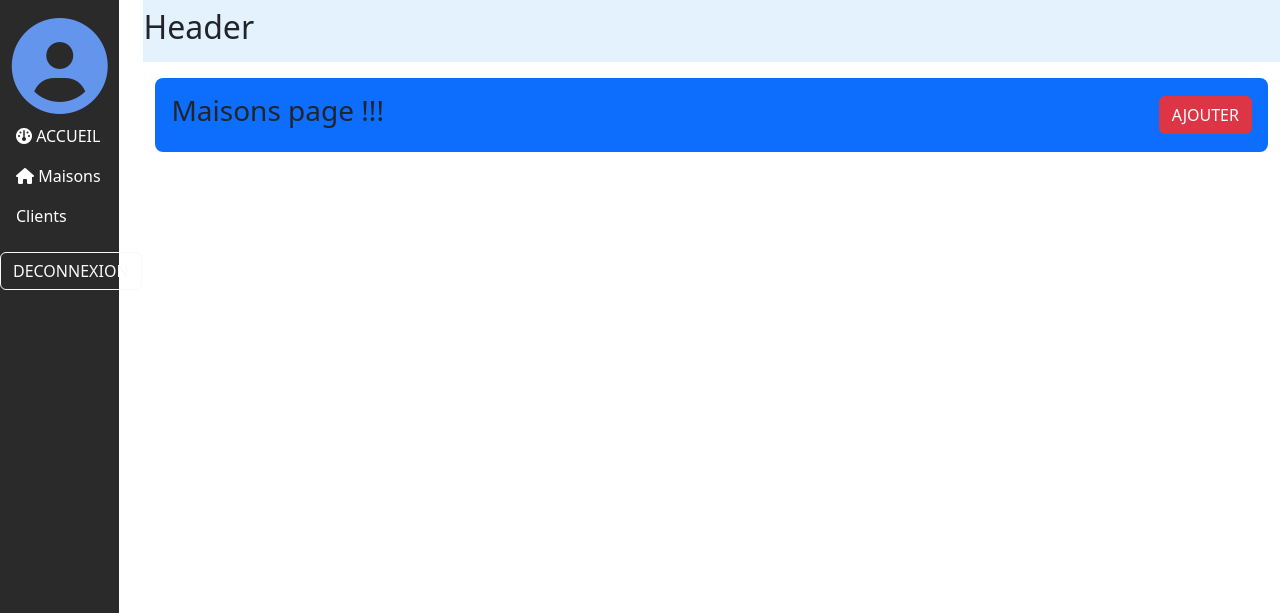
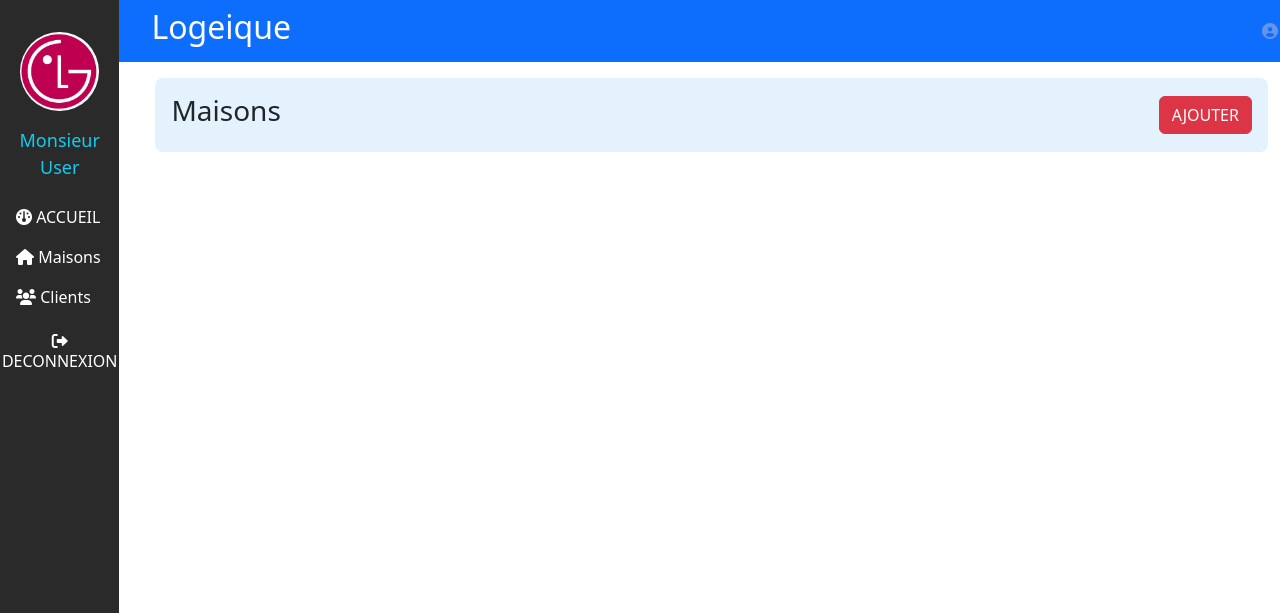
Before and after one commit to inovci/logeique-lite, a Django app: page /auths/maisons/ in a window 1280 px wide. Shown: the top 613 px of the page. Run offline with Django 4.2, Linux system fonts and the light colour scheme; the visitor is signed in with stand-in values (Sample User, id 1); data that the repository does not hold is empty; some libraries are stand-ins or nearby versions.

Commit message:
First commit of this day.

```diff
--- a/my_auths/models.py
+++ b/my_auths/models.py
@@ -42,6 +42,7 @@ class Maison(models.Model):
     nombre_piece = models.IntegerField(null=True)
     en_location = models.BooleanField(default=False, null=True, blank=True)
     en_vente = models.BooleanField(default=False, null=True, blank=True)
+    photo = models.ImageField(null=True, blank=True, upload_to="img/maisons/")
     photos = models.ImageField(null=True, blank=True, upload_to="img/maisons/")
     quan_dispo = models.IntegerField(null=True, blank=True, default=1)
     ajoute_le = models.DateField(auto_now_add=True)
--- a/my_auths/templates/space/landlord/clients.html
+++ b/my_auths/templates/space/landlord/clients.html
@@ -13,6 +13,7 @@
   class="nav-link active"
   href="{% url 'my_auths:landlordClients' %}"
 >
+  <i class="fa-solid fa-users"></i>
   Clients
 </a>
 {% endblock %} {% block content %}
--- a/my_auths/templates/space/landlord/maisons.html
+++ b/my_auths/templates/space/landlord/maisons.html
@@ -20,10 +20,10 @@
 <div style="position: relative;">
   <div class="container-fluid" style="position: absolute; margin-top: 1em;">
     <nav
-      class="navbar navbar-dark bg-primary"
-      style="border-radius: 0.5em; padding: 1em;"
+      class="navbar"
+      style="border-radius: 0.5em; padding: 1em; background-color: #e3f2fd;"
     >
-      <h3>Maisons page !!!</h3>
+      <h3>Maisons</h3>
 
       <div>
         <button
@@ -240,6 +240,7 @@
                       Autres images
                     </label>
                     <input
+                      name="photos"
                       type="file"
                       class="form-control"
                       id="inputGroupFile02"
@@ -276,9 +277,9 @@
           <img
             class="bd-placeholder-img card-img-top"
             width="100%"
-            height="auto"
-            src="{{maison.photos.url}}"
-            alt="Photo of a Shiba Inu"
+            height="200px"
+            src="{{maison.photo.url}}"
+            alt="Photo de la maison de {{request.user.username}}"
           />
 
           <div class="card-body">
@@ -286,13 +287,14 @@
               Quantité: {{maison.quan_dispo}} | Ville : {{maison.ville}}
             </p>
             <div class="d-flex justify-content-between align-items-center">
-              <div class="btn-group">
+              <div class="">
                 <button
                   type="button"
                   class="btn btn-sm btn-outline-primary"
                   data-bs-toggle="modal"
                   data-bs-target="#editMaisonModal"
                 >
+                  <i class="fa-solid fa-pen"></i>
                   Editer
                 </button>
 
@@ -520,6 +522,7 @@
                               Autres images
                             </label>
                             <input
+                              name="photos"
                               type="file"
                               class="form-control"
                               id="inputGroupFile02"
@@ -549,23 +552,24 @@
                   type="button"
                   class="btn btn-sm btn-outline-danger"
                   data-bs-toggle="modal"
-                  data-bs-target="#delModal"
+                  data-bs-target="#delMaisonModal"
                 >
+                  <i class="fa-solid fa-trash"></i>
                   Supprimer
                 </button>
 
                 <!-- Vertically centered modal -->
                 <div
                   class="modal fade"
-                  id="delModal"
+                  id="delMaisonModal"
                   tabindex="-1"
-                  aria-labelledby="delModalLabel"
+                  aria-labelledby="delMaisonModalLabel"
                   aria-hidden="true"
                 >
                   <div class="modal-dialog modal-dialog-centered">
                     <div class="modal-content">
                       <div class="modal-header">
-                        <h5 class="modal-title" id="delModalLabel">
+                        <h5 class="modal-title" id="delMaisonModalLabel">
                           Suppression
                         </h5>
                         <button
--- a/my_auths/templates/space/space.html
+++ b/my_auths/templates/space/space.html
@@ -58,25 +58,19 @@
             style="height: 100vh; background-color: #2a2a2b;"
           >
             <div class="pt-3">
+              <div class="text-center" style="padding: 1em;">
+                <img
+                  style="width: 90%; height: auto; border-radius: 50%;"
+                  src="{% static 'LG.jpg' %}"
+                  alt="Logo Logeique"
+                />
+              </div>
               <div class="text-center">
-                {% if request.user.landlord.avatar %}
-                <img
-                  style="border-radius: 50%;"
-                  width="50%"
-                  src=""
-                  alt="Image de ..."
-                />
                 <div class="text-white">
                   <p style="color: #1ce; font-size: 18px;">
                     Monsieur {{request.user.last_name}}
                   </p>
                 </div>
-                {% else %}
-                <i
-                  class="fas fa-user-circle"
-                  style="font-size: 6rem; color: cornflowerblue; padding: 2px;"
-                ></i>
-                {% endif %}
               </div>
 
               <ul class="nav flex-column" style="width: 100%;">
@@ -111,6 +105,7 @@
                     class="nav-link"
                     href="{% url 'my_auths:landlordClients' %}"
                   >
+                    <i class="fa-solid fa-users"></i>
                     Clients
                   </a>
                   {% endblock %}
@@ -118,11 +113,13 @@
               </ul>
             </div>
 
-            <div class="pt-3">
+            <div class="pt-3 text-center">
               <a
                 href="{% url 'my_auths:logout' %}"
-                class="btn btn-outline-light"
+                style="color: #fff;"
+                class="nav-link"
               >
+                <i class="fa-solid fa-right-from-bracket"></i>
                 DECONNEXION
               </a>
             </div>
@@ -130,12 +127,40 @@
           {% endblock %}
         </div>
         <div class="col-10">
-          <header>
-            <nav class="navbar" style="background-color: #e3f2fd;">
-              <h2>Header</h2>
-            </nav>
-          </header>
           <main style="background-color: #fff; height: 100vh;" role="main">
+            <header style="margin-left: -1.5em;">
+              <nav class="navbar bg-primary">
+                <h2 class="text-white" style="margin-left: 1em;">Logeique</h2>
+
+                <ul class="nav justify-content-end">
+                  <a
+                    href=""
+                    class="nav justify-content-end"
+                    style="margin-right: 1em;"
+                  >
+                    {% if request.user.landlord.avatar %}
+                    <img
+                      style="border-radius: 50%;"
+                      width="10%"
+                      height="auto"
+                      src="{{request.user.landlord.avatar.url}}"
+                      alt="Image de ..."
+                    />
+                    {% else %}
+                    <i
+                      class="fas fa-user-circle"
+                      style="
+                        width: 10%;
+                        height: auto;
+                        color: cornflowerblue;
+                        padding: 2px;
+                      "
+                    ></i>
+                    {% endif %}
+                  </a>
+                </ul>
+              </nav>
+            </header>
             <div>
               {% block content %}
               <h1>Propositions selon vos standards.</h1>
--- a/my_auths/views.py
+++ b/my_auths/views.py
@@ -156,7 +156,8 @@ def addMaison(request):
                 type_maison=request.POST['type_maison'],
                 nombre_piece=int(request.POST['nombre_piece']),
                 en_location=True,
-                photos=request.FILES['photo'],
+                photo=request.FILES['photo'],
+                photos=request.FILES['photos'],
                 landlord=landlord
             )
             maison.save()
@@ -170,7 +171,7 @@ def addMaison(request):
                 type_maison=request.POST['type_maison'],
                 nombre_piece=int(request.POST['nombre_piece']),
                 en_vente=True,
-                photos=request.FILES['photo'],
+                photo=request.FILES['photo'],
                 landlord=landlord
             )
             maison.save()
@@ -185,7 +186,7 @@ def addMaison(request):
                 nombre_piece=int(request.POST['nombre_piece']),
                 en_location=True,
                 en_vente=True,
-                photos=request.FILES['photo'],
+                photo=request.FILES['photo'],
                 landlord=landlord
             )
             maison.save()
@@ -209,7 +210,7 @@ def editMaison(request, id):
             maison.nombre_piece=int(request.POST['nombre_piece'])
             maison.en_location=True
             maison.en_vente=False
-            maison.photos=request.FILES['photo']
+            maison.photo=request.FILES['photo']
             maison.save()
             return redirect("my_auths:landlordMaisons")
         elif status == 'vente':
@@ -221,7 +222,7 @@ def editMaison(request, id):
             maison.nombre_piece=int(request.POST['nombre_piece'])
             maison.en_location=False
             maison.en_vente=True
-            maison.photos=request.FILES['photo']
+            maison.photo=request.FILES['photo']
             maison.save()
             return redirect("my_auths:landlordMaisons")
         elif status == 'loc_ven':
@@ -233,7 +234,7 @@ def editMaison(request, id):
             maison.nombre_piece=int(request.POST['nombre_piece'])
             maison.en_location=True
             maison.en_vente=True
-            maison.photos=request.FILES['photo']
+            maison.photo=request.FILES['photo']
             maison.save()
             return redirect("my_auths:landlordMaisons")
     return render(
```
Also changed, not shown: media/img/avatars/default-user-img.png (added), media/img/avatars/default-user-img_pFmy2bR.png (added), media/img/maisons/imageerdsfs.jpg (added), media/img/maisons/imagertes.jpg (added), media/img/maisons/index_teKHmyn.jpg (added), my_auths/migrations/0002_maison_photo.py (added), static/LG.jpg (added).
